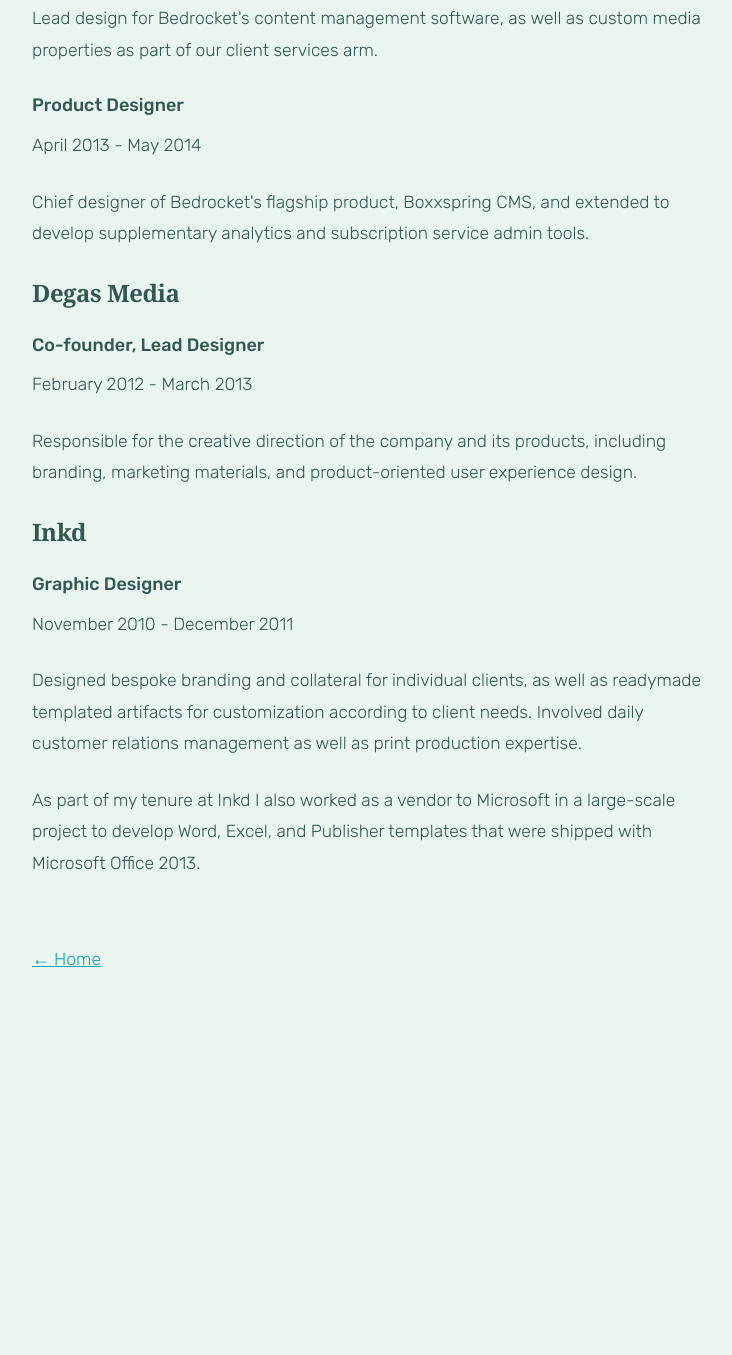
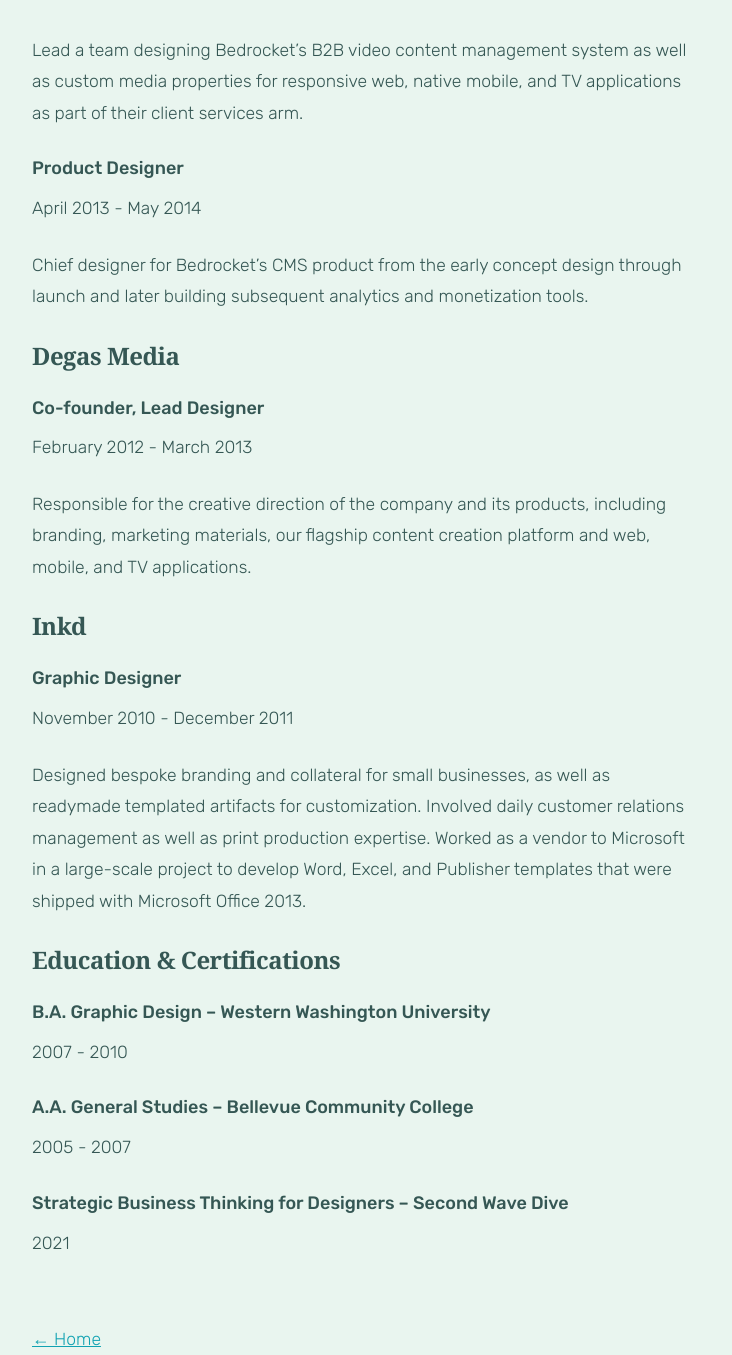
Before and after one commit to melwoodard/melwoodard.github.io, a plain HTML site: page resume.html in a window 1280 px wide. Shown: the part 965-2320 px from the top of the page, without its empty margins (96-828 px from the left). Before the commit the page ends 1981 px from the top, so only its background shows below. Drawn offline with Linux system fonts and the light colour scheme; a web font is replaced by a local one.

Commit message:
Update resume.html

```diff
--- a/resume.html
+++ b/resume.html
@@ -45,26 +45,32 @@
         <h5>Ad Hoc</h5>
           <h6>Managing Principal Designer</h6>
             <p>June 2018 - present</p>
-            <p>I lead a design team working with the Centers for Medicare and Medicaid Service (CMS) on public-facing digital services across HealthCare.gov and Medicare.gov. I work closely with our government partners, product and engineering to develop a user-centered experience that enables millions of people to enroll in health care.</p>
+            <p>Lead a UX team working with the Centers for Medicare and Medicaid Services on HealthCare.gov, Medicare.gov, and the CMS Design System. Over 4 years I tripled the size of the UX team, led a team of UX managers, facilitated complex discovery efforts, and worked alongside government stakeholders to translate policy into understandable experiences to help people get access to healthcare.</p>
           <h6>Practice Designer</h6>
             <p>July 2016 - May 2018</p>
-            <p>Designed user-centered online services for the VA's beta site Vets.gov, which replaced VA.gov in 2018. Involved in initiatives such as reimagining paper-driven processes into streamlined digital experiences, redesigning a login experience to improve access, and developing content design patterns to aid navigation and comprehension.</p>
+            <p>Designed Veteran-centered online services for VA.gov. Conducted digital transformation initiatives to turn paper-based benefits forms into online applications, redesigned login and identity verification to improve access and security, streamlined outdated online tools, and contributed to design systems and content design patterns to aid navigation and comprehension.</p>
         <h5>Bedrocket</h5>
           <h6>Director of Product Design</h6>
             <p>June 2014 - June 2016</p>
-            <p>Lead design for Bedrocket's content management software, as well as custom media properties as part of our client services arm.</p>
+            <p>Lead a team designing Bedrocket’s B2B video content management system as well as custom media properties for responsive web, native mobile, and TV applications as part of their client services arm.</p>
           <h6>Product Designer</h6>
             <p>April 2013 - May 2014</p>
-            <p>Chief designer of Bedrocket's flagship product, Boxxspring CMS, and extended to develop supplementary analytics and subscription service admin tools.</p>
+            <p>Chief designer for Bedrocket’s CMS product from the early concept design through launch and later building subsequent analytics and monetization tools.</p>
         <h5>Degas Media</h5>
           <h6>Co-founder, Lead Designer</h6>
             <p>February 2012 - March 2013</p>
-            <p>Responsible for the creative direction of the company and its products, including branding, marketing materials, and product-oriented user experience design.</p>
+            <p>Responsible for the creative direction of the company and its products, including branding, marketing materials, our flagship content creation platform and web, mobile, and TV applications.</p>
         <h5>Inkd</h5>
           <h6>Graphic Designer</h6>
             <p>November 2010 - December 2011</p>
-            <p>Designed bespoke branding and collateral for individual clients, as well as readymade templated artifacts for customization according to client needs. Involved daily customer relations management as well as print production expertise.</p>
-            <p>As part of my tenure at Inkd I also worked as a vendor to Microsoft in a large-scale project to develop Word, Excel, and Publisher templates that were shipped with Microsoft Office 2013.</p>
+            <p>Designed bespoke branding and collateral for small businesses, as well as readymade templated artifacts for customization. Involved daily customer relations management as well as print production expertise. Worked as a vendor to Microsoft in a large-scale project to develop Word, Excel, and Publisher templates that were shipped with Microsoft Office 2013.</p>
+        <h5>Education & Certifications</h5>
+          <h6>B.A. Graphic Design – Western Washington University</h6>
+            <p>2007 - 2010</p>
+          <h6>A.A. General Studies – Bellevue Community College</h6>
+            <p>2005 - 2007</p>
+          <h6>Strategic Business Thinking for Designers – Second Wave Dive</h6>
+            <p>2021</p>
       </div>
     </div>
     <div class="row">
```
